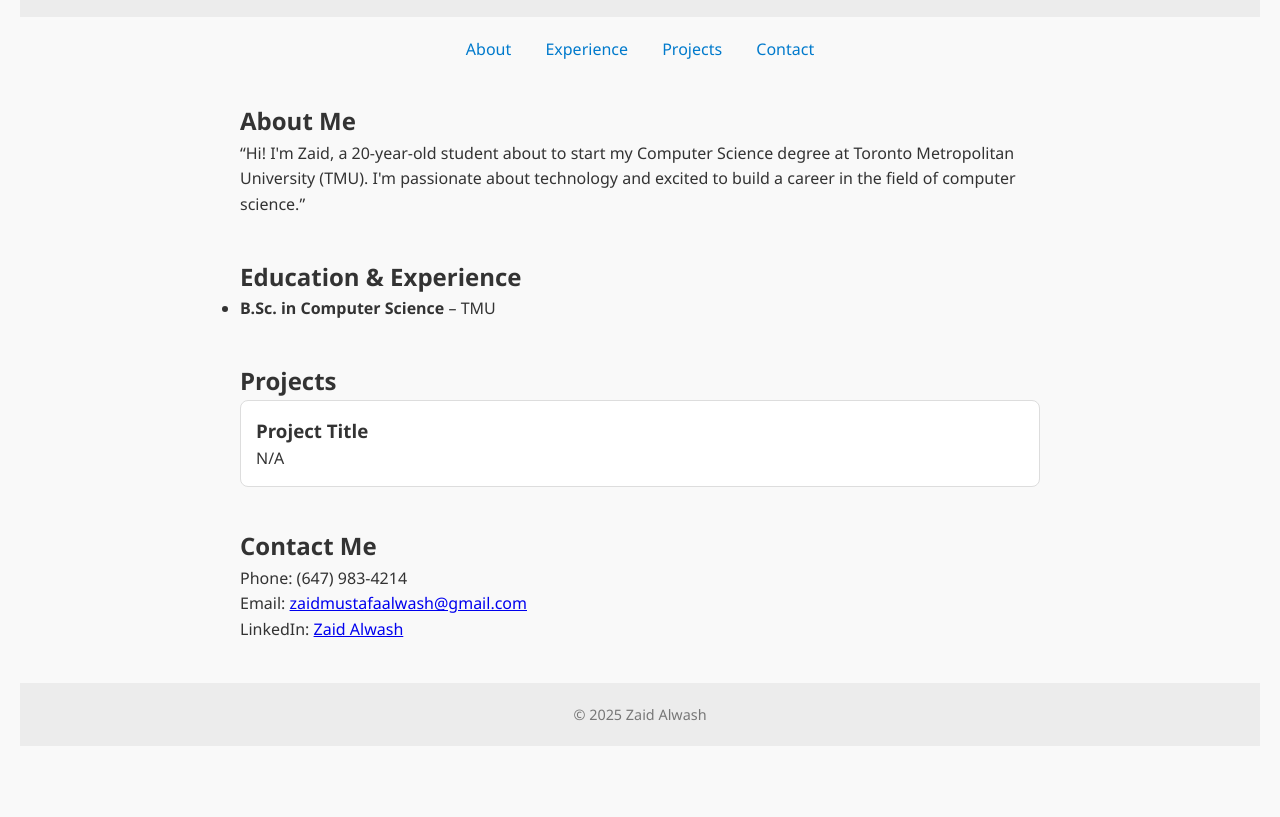
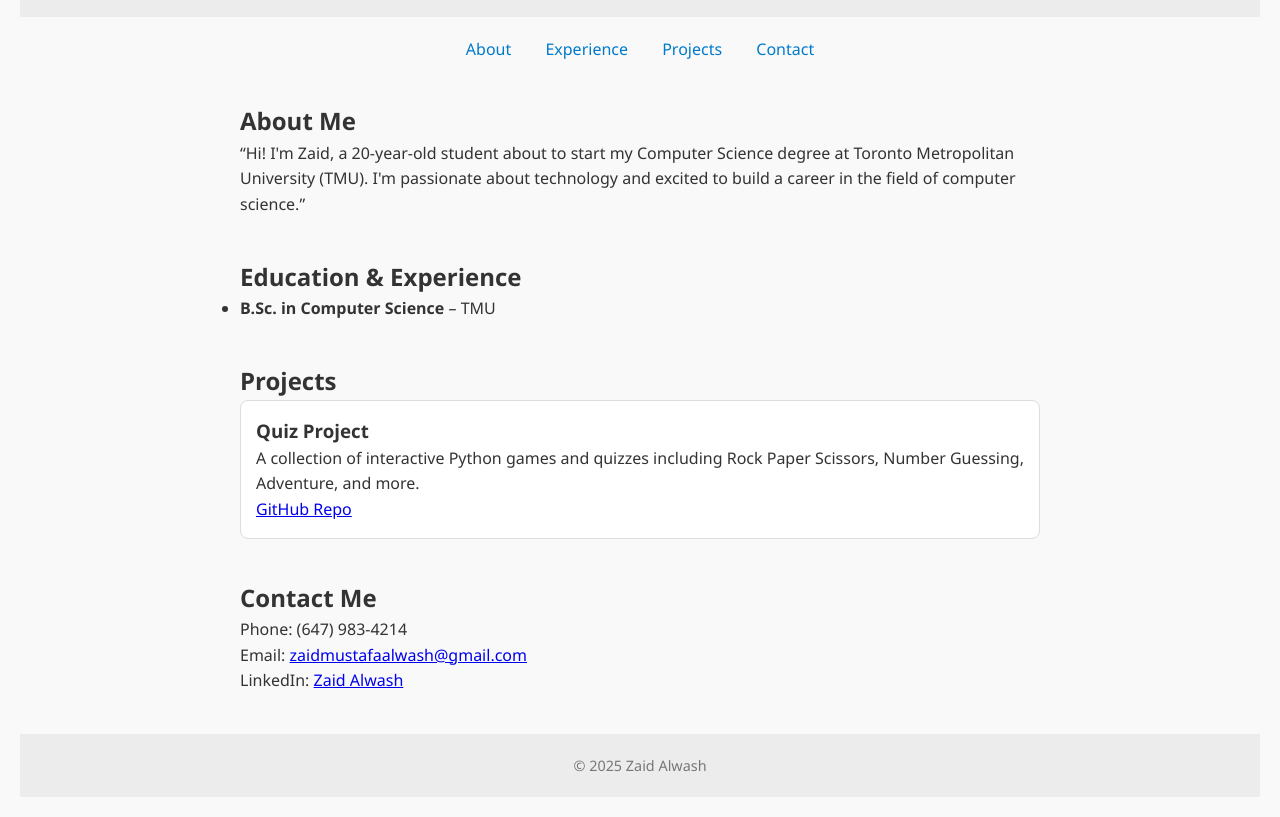
Before and after one commit to zaidi052005/my-portifolio, a plain HTML site: page index.html in a window 1280 px wide. Shown: the part 120-937 px from the top of the page. Before the commit the page ends 886 px from the top, so only its background shows below. Drawn offline with Linux system fonts and the light colour scheme.

Commit message:
Update index.html

```diff
--- a/index.html
+++ b/index.html
@@ -37,12 +37,14 @@
   <h2>Projects</h2>
   <div class="project-cards">
     <div class="card">
-          <h3>Project Title</h3>
-          <p>N/A</p>
+      <h3>Quiz Project</h3>
+      <p>A collection of interactive Python games and quizzes including Rock Paper Scissors, Number Guessing, Adventure, and more.</p>
+      <p><a href="https://github.com/zaidi052005/quiz-project" target="_blank">GitHub Repo</a></p>
     </div>
-        <!-- Add more cards later -->
+    <!-- You can add other projects here -->
   </div>
 </section>
+
 
     <section id="contact">
       <h2>Contact Me</h2>
```
Lines whose indentation alone changed are shown as unchanged.
